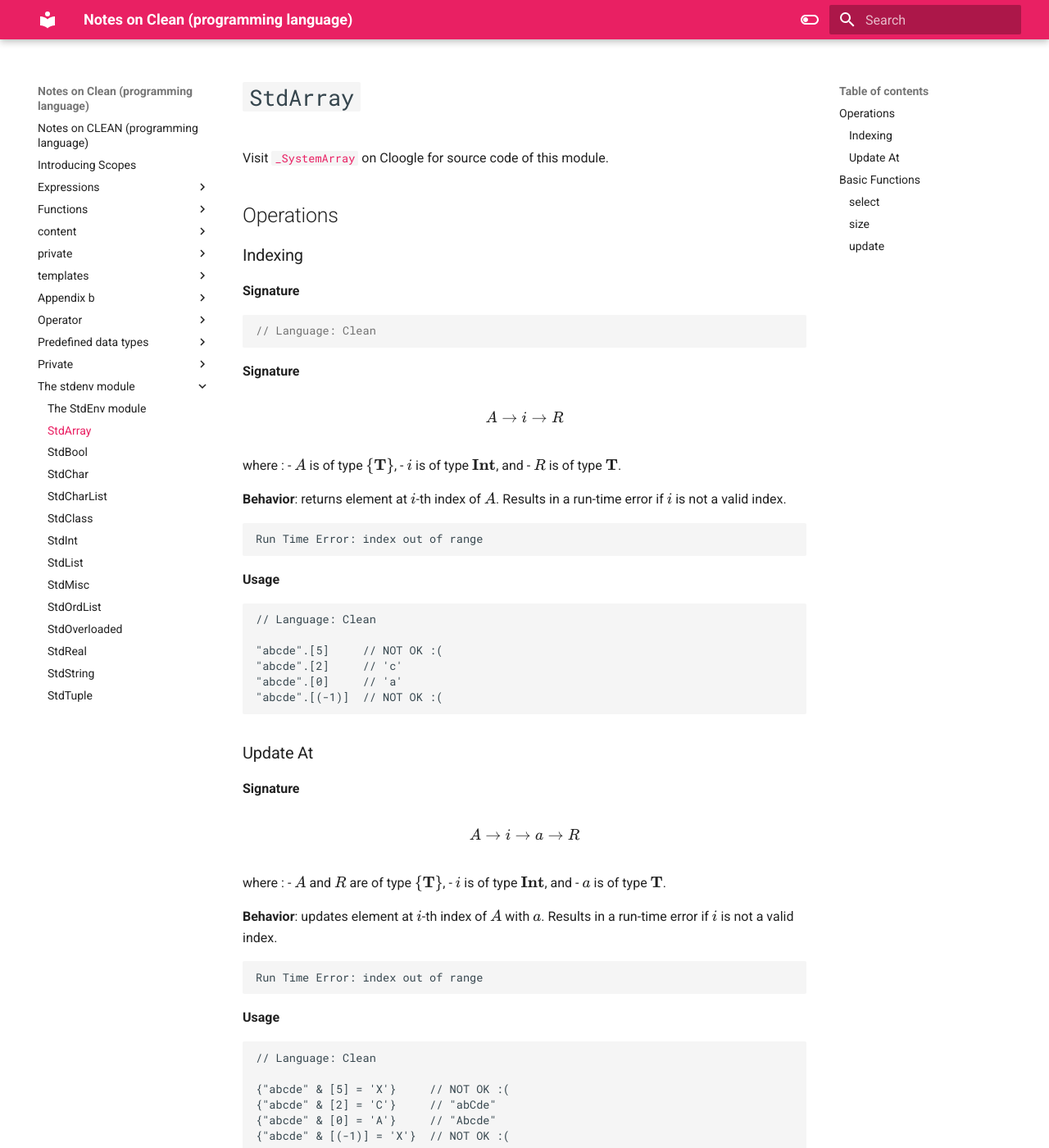
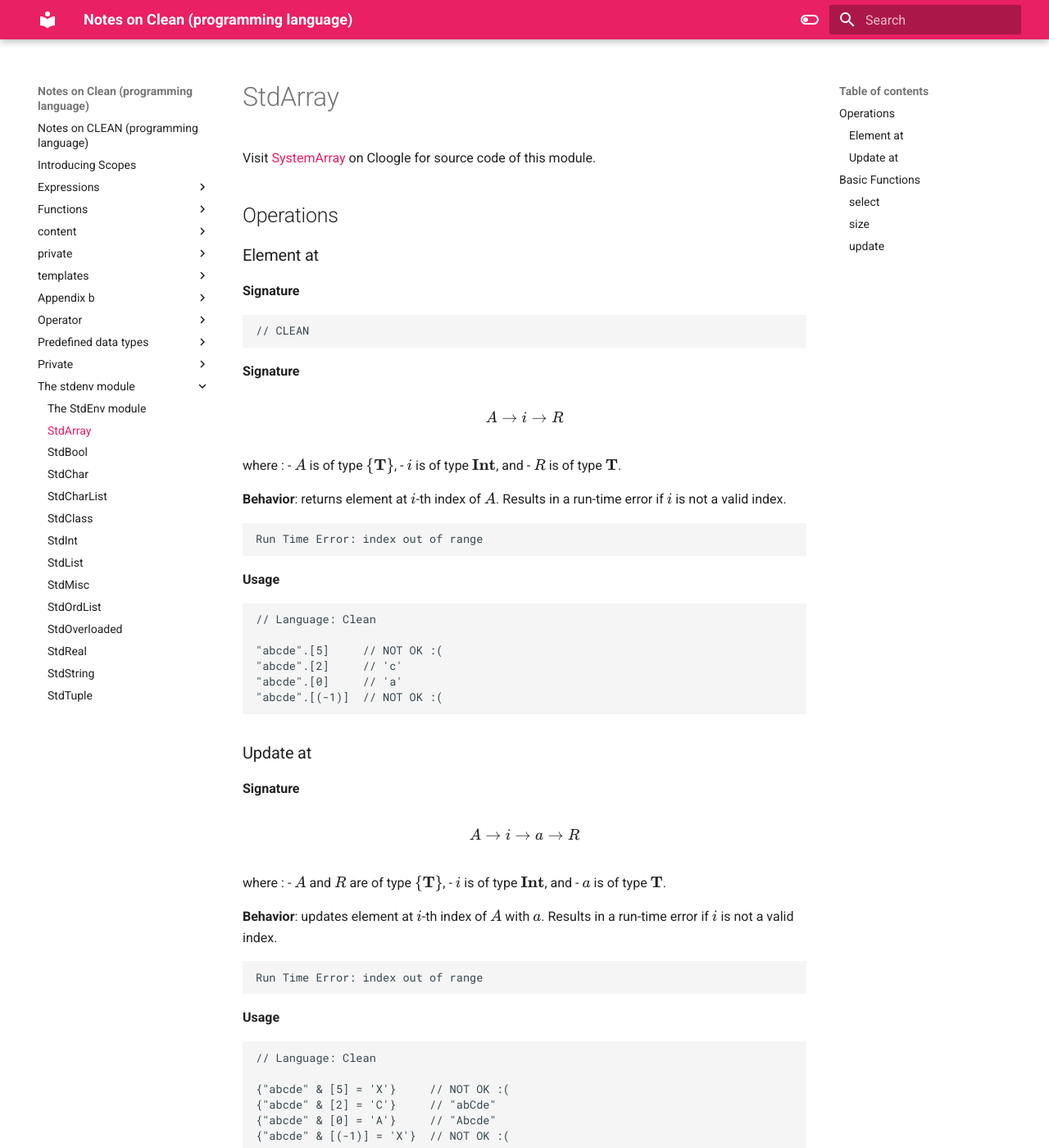
Before and after one commit to Eurydia/notes-on-clean-programming-language, an MkDocs documentation site: the page built from docs/the-stdenv-module/stdarray.md, in a window 1280 px wide and 1400 px high. Shown: the whole window at 82% size. Built offline with MkDocs 1.6.1 and Material for MkDocs 9.7.7, drawn with Linux system fonts in a browser that asks for light colours.

````diff
--- a/docs/the-stdenv-module/stdarray.md
+++ b/docs/the-stdenv-module/stdarray.md
@@ -1,16 +1,15 @@
-# `StdArray`
+# StdArray
 
-Visit [`_SystemArray`](https://cloogle.org/src/#base-stdenv/StdArray;icl;line=1) on Cloogle for source code of this module.
+Visit [SystemArray](https://cloogle.org/src/#base-stdenv/StdArray;icl;line=1) on Cloogle for source code of this module.
 
 ## Operations
 
-### Indexing
+### Element at
 
 **Signature**
 
-```Clean
-// Language: Clean
-
+```
+// CLEAN
 
 
 ```
@@ -46,7 +45,7 @@ Run Time Error: index out of range
 "abcde".[(-1)]  // NOT OK :(
 ```
 
-### Update At
+### Update at
 
 **Signature**
 
````
Also changed, not shown: README.md (+7 -3 lines), docs/the-stdenv-module/index.md (+2 -2 lines), docs/the-stdenv-module/stdbool.md (+2 -2 lines).
